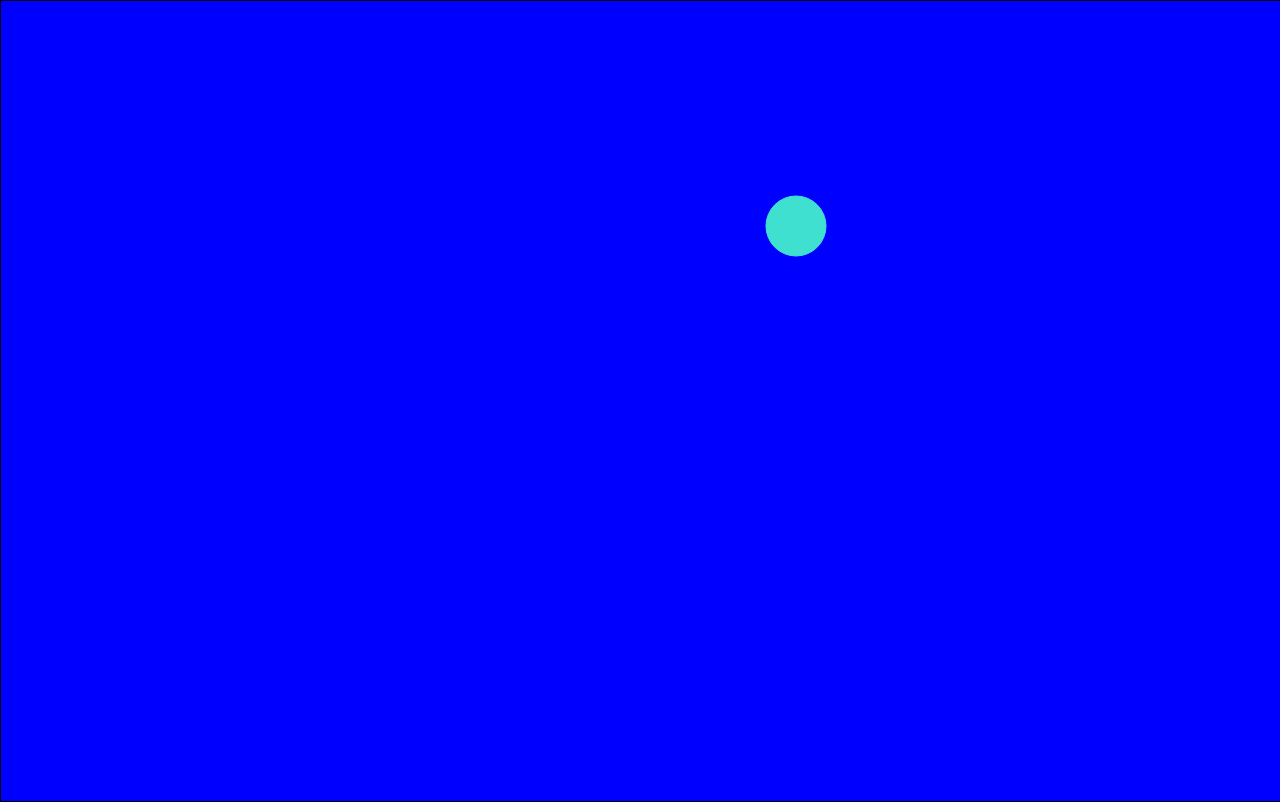
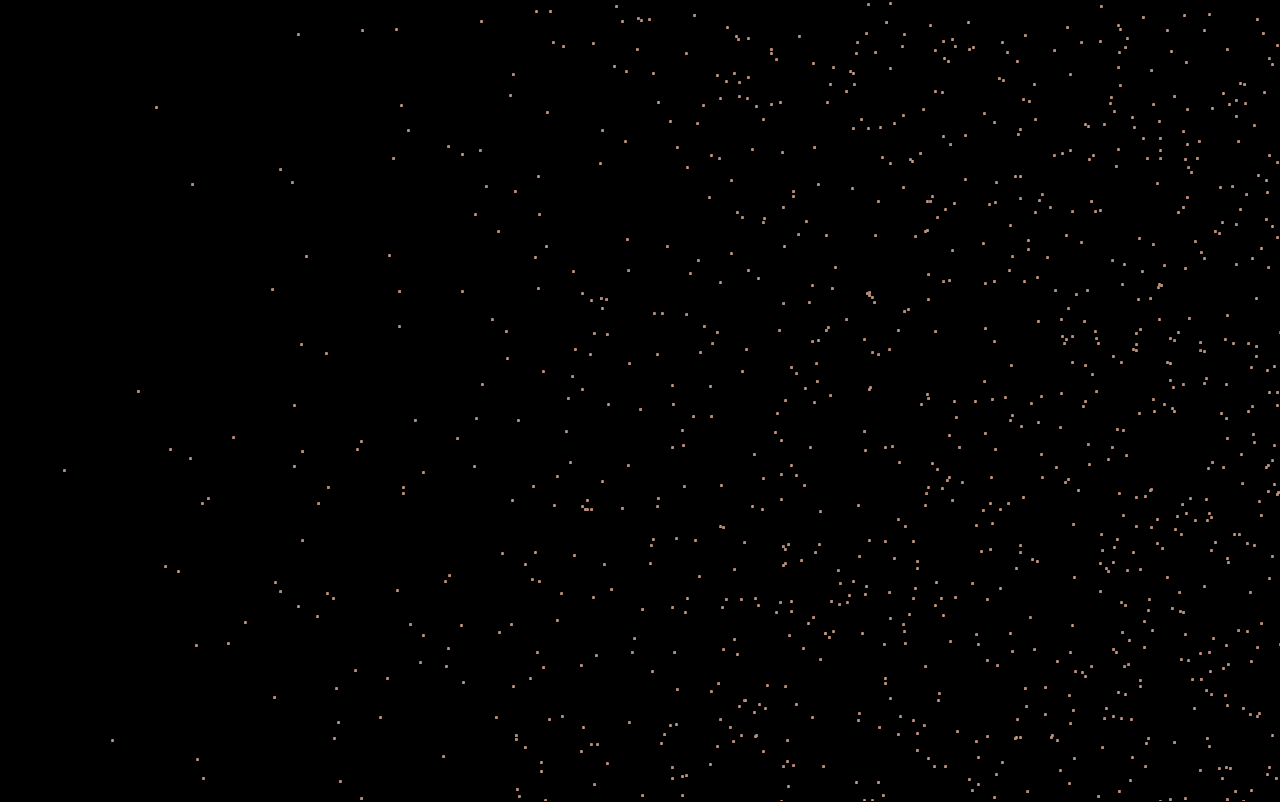
Before and after one commit to Sino/canvas-playground, a plain HTML site: page index.html in a window 1280 px wide. Drawn offline with Linux system fonts and the light colour scheme.

Commit message:
updated canvas playground to create an interactive shooting starscape

```diff
--- a/canvas.js
+++ b/canvas.js
@@ -4,36 +4,80 @@ canvas.width = window.innerWidth;
 canvas.height = window.innerHeight;
 
 const c = canvas.getContext('2d');
+let cage = document.getElementById('cage');
 
 //takes a context and sets outline and fill color
 function setColor(context, color) {
-    context.strokeStyle = color;
+    context.strokeStyle = 'black';
     context.fillStyle = color;
 }
 
+const mouse = {
+    x:0,
+    y:0,
+}
+
+window.addEventListener('mousemove', (event) => {
+    mouse.x = event.x;
+    mouse.y = event.y;
+});
+
 // set circle details
-let x = 200;
-let dx = 5;
-let dy = 5;
-let y = 200;
-let radius = 30;
+const x = Math.ceil(Math.random() * 10);
+const y = Math.ceil(Math.random() * 10);
+const dx = Math.ceil(Math.random() * 0.5);
+const dy = Math.ceil(Math.random() * 0.5);
+const radius = 3;
+
+function Circle(x, y, dx, dy, radius) {
+    this.x = x;
+    this.y = y;
+    this.dx = dx;
+    this.dy = dy;
+    this.radius = radius
+
+    this.draw = () => {
+        c.drawImage(cage, this.x, this.y, this.radius, this.radius);
+    }
+
+    this.update = () => {
+        if (this.x + radius > innerWidth || this.x - radius < 0) {
+            this.dx = -this.dx;
+        }
+        if (this.y + radius > innerHeight || this.y - radius < 0) {
+            this.dy = -this.dy;
+        }
+
+        this.x += this.dx;
+        this.y += this.dy;
+
+        //mouse event interactivity
+        if (mouse.x - this.x < 20 && mouse.x - this.x > -20 && mouse.y - this.y < 20 && mouse.y - this.y > -20) {
+            if (this.radius < 100) {
+                this.radius += 5;
+            }
+        } else {
+            if (this.radius > 5) {
+                this.radius -= 5;
+            }
+        }
+
+        this.draw();
+    }
+}
+
+let circles = [];
+for (let i = 0; i < 1000; i++) {
+    circles.push(new Circle(x + (Math.random() * innerWidth), y + (Math.random() * innerHeight), dx * Math.random() * 3, dy + Math.random() * 3, radius));
+}
 
 function animate() {
-    if (x + radius >= innerWidth || x - radius <= 0) {
-        dx = -dx;
-    }
-    if (y + radius >= innerHeight || y - radius <= 0) {
-        dy = -dy;
-    }
     requestAnimationFrame(animate);
     c.clearRect(0,0,innerWidth,innerHeight);
-    c.beginPath();
-    c.arc(x + dx, y + dy, radius, 0, Math.PI * 2, false);
-    setColor(c, 'turquoise');
-    c.fill();
-    c.stroke();
-    x += dx;
-    y += dy;
+    // circle.draw();
+    for (let i = 0; i < 1000; i++) {
+        circles[i].update();
+    }
 }
 
 animate();
--- a/index.html
+++ b/index.html
@@ -8,11 +8,12 @@
     }
     canvas {
       border: 1px solid black;
-      background: blue;
+      background: black;
     }
   </style>
 </head>
 <body>
+  <img src="cage.png" id="cage" hidden>
 	<canvas id="canvas"> </canvas>
   <script type="text/javascript" src="./canvas.js"></script>
 </body>
```
Also changed, not shown: cage.png (added).
